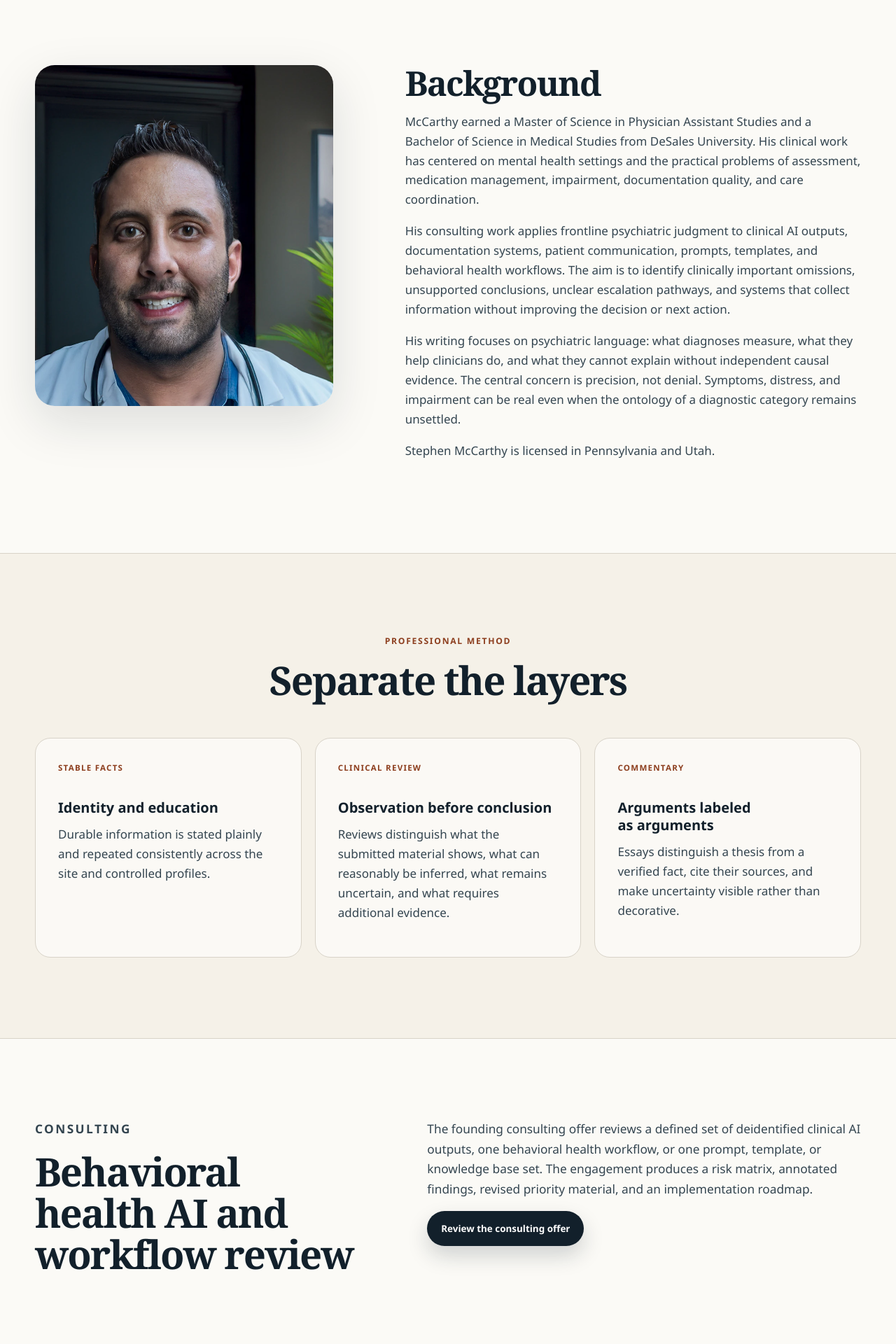
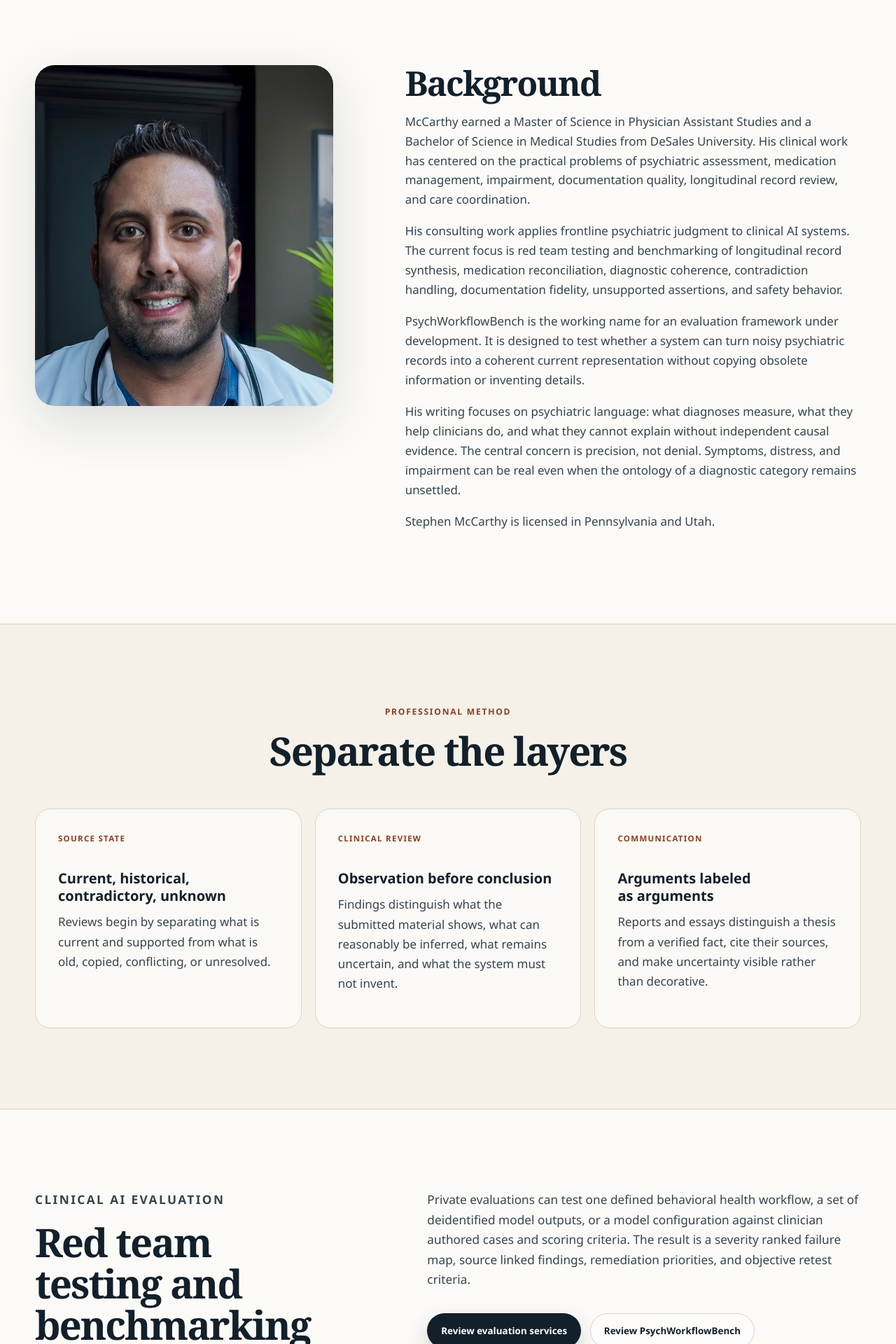
Before and after one commit to mccarthys11145-del/personal-website-2, a Next.js app: page /about in a window 1280 px wide. Shown: the part 880-2800 px from the top of the page at 70% size. Built offline with nearby package versions, Linux system fonts and the light colour scheme.

Commit message:
Align professional profile with clinical AI red teaming

```diff
--- a/app/about/page.tsx
+++ b/app/about/page.tsx
@@ -6,7 +6,7 @@ import { createPageMetadata } from "@/lib/site-metadata"
 export const metadata = createPageMetadata({
   title: "About",
   description:
-    "About Stephen McCarthy, a physician assistant and behavioral health consultant based in Allentown, Pennsylvania, with clinical experience in psychiatric care, addiction treatment, clinical AI review, and workflow development.",
+    "About Stephen McCarthy, a physician assistant and clinical AI red team consultant based in Allentown, Pennsylvania, with more than 11 years of psychiatric clinical experience.",
   path: "/about",
 })
 
@@ -19,9 +19,9 @@ export default function AboutPage() {
           <p className="eyebrow">About</p>
           <h1>A professional profile with fewer adjectives and more receipts.</h1>
           <p className="page-deck">
-            Stephen Thomas McCarthy is a physician assistant and behavioral health consultant based in Allentown, Pennsylvania.
+            Stephen Thomas McCarthy is a physician assistant and clinical AI red team consultant based in Allentown, Pennsylvania.
             His background includes inpatient and outpatient psychiatric care, addiction treatment, medication management,
-            clinical leadership, documentation review, and work with diverse patient populations.
+            telehealth, clinical leadership, documentation review, and work with diverse patient populations.
           </p>
         </div>
       </section>
@@ -41,14 +41,17 @@ export default function AboutPage() {
             <h2>Background</h2>
             <p>
               McCarthy earned a Master of Science in Physician Assistant Studies and a Bachelor of Science in Medical Studies
-              from DeSales University. His clinical work has centered on mental health settings and the practical problems of
-              assessment, medication management, impairment, documentation quality, and care coordination.
+              from DeSales University. His clinical work has centered on the practical problems of psychiatric assessment,
+              medication management, impairment, documentation quality, longitudinal record review, and care coordination.
             </p>
             <p>
-              His consulting work applies frontline psychiatric judgment to clinical AI outputs, documentation systems,
-              patient communication, prompts, templates, and behavioral health workflows. The aim is to identify clinically
-              important omissions, unsupported conclusions, unclear escalation pathways, and systems that collect information
-              without improving the decision or next action.
+              His consulting work applies frontline psychiatric judgment to clinical AI systems. The current focus is red team testing
+              and benchmarking of longitudinal record synthesis, medication reconciliation, diagnostic coherence, contradiction handling,
+              documentation fidelity, unsupported assertions, and safety behavior.
+            </p>
+            <p>
+              PsychWorkflowBench is the working name for an evaluation framework under development. It is designed to test whether a system
+              can turn noisy psychiatric records into a coherent current representation without copying obsolete information or inventing details.
             </p>
             <p>
               His writing focuses on psychiatric language: what diagnoses measure, what they help clinicians do,
@@ -68,25 +71,26 @@ export default function AboutPage() {
           </div>
           <div className="card-grid three">
             <article className="plain-card">
-              <span className="card-kicker">Stable facts</span>
-              <h3>Identity and education</h3>
+              <span className="card-kicker">Source state</span>
+              <h3>Current, historical, contradictory, unknown</h3>
               <p>
-                Durable information is stated plainly and repeated consistently across the site and controlled profiles.
+                Reviews begin by separating what is current and supported from what is old, copied, conflicting, or unresolved.
               </p>
             </article>
             <article className="plain-card">
               <span className="card-kicker">Clinical review</span>
               <h3>Observation before conclusion</h3>
               <p>
-                Reviews distinguish what the submitted material shows, what can reasonably be inferred, what remains uncertain,
-                and what requires additional evidence.
+                Findings distinguish what the submitted material shows, what can reasonably be inferred,
+                what remains uncertain, and what the system must not invent.
               </p>
             </article>
             <article className="plain-card">
-              <span className="card-kicker">Commentary</span>
+              <span className="card-kicker">Communication</span>
               <h3>Arguments labeled as arguments</h3>
               <p>
-                Essays distinguish a thesis from a verified fact, cite their sources, and make uncertainty visible rather than decorative.
+                Reports and essays distinguish a thesis from a verified fact, cite their sources,
+                and make uncertainty visible rather than decorative.
               </p>
             </article>
           </div>
@@ -96,16 +100,19 @@ export default function AboutPage() {
       <section className="section-pad">
         <div className="shell split-callout">
           <div>
-            <p className="eyebrow">Consulting</p>
-            <h2>Behavioral health AI and workflow review</h2>
+            <p className="eyebrow">Clinical AI evaluation</p>
+            <h2>Red team testing and benchmarking</h2>
           </div>
           <div>
             <p>
-              The founding consulting offer reviews a defined set of deidentified clinical AI outputs, one behavioral health workflow,
-              or one prompt, template, or knowledge base set. The engagement produces a risk matrix, annotated findings,
-              revised priority material, and an implementation roadmap.
+              Private evaluations can test one defined behavioral health workflow, a set of deidentified model outputs,
+              or a model configuration against clinician authored cases and scoring criteria. The result is a severity ranked failure map,
+              source linked findings, remediation priorities, and objective retest criteria.
             </p>
-            <Link className="button primary" href="/consulting">Review the consulting offer</Link>
+            <div className="button-row">
+              <Link className="button primary" href="/consulting">Review evaluation services</Link>
+              <Link className="button secondary" href="/psychworkflowbench">Review PsychWorkflowBench</Link>
+            </div>
           </div>
         </div>
       </section>
```
